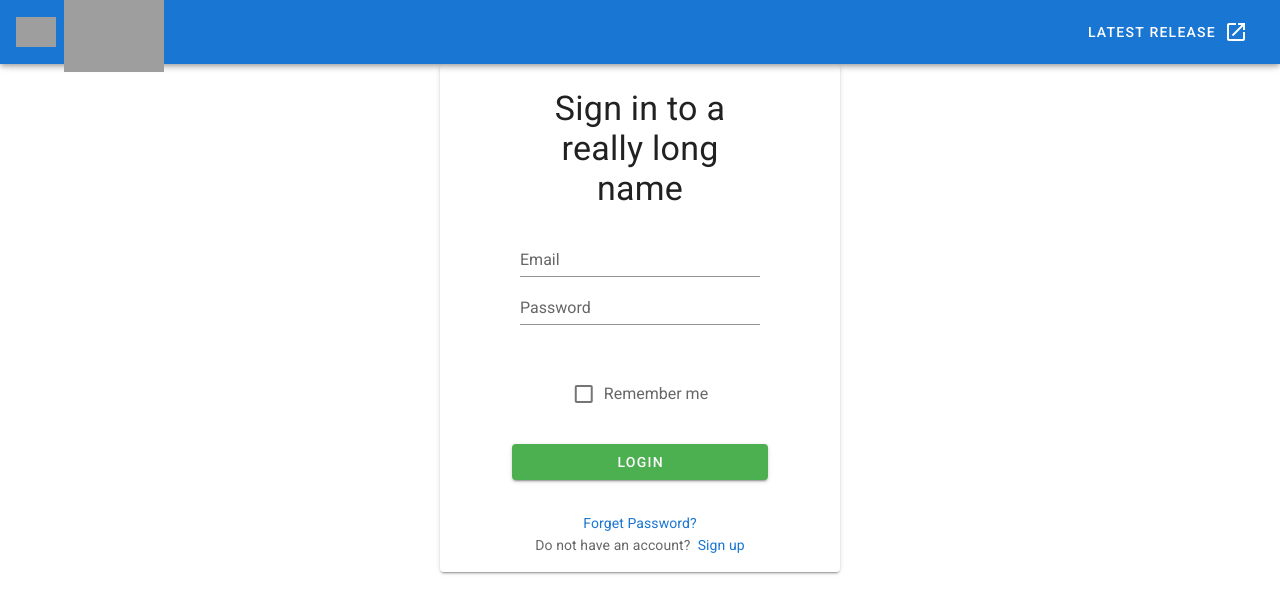
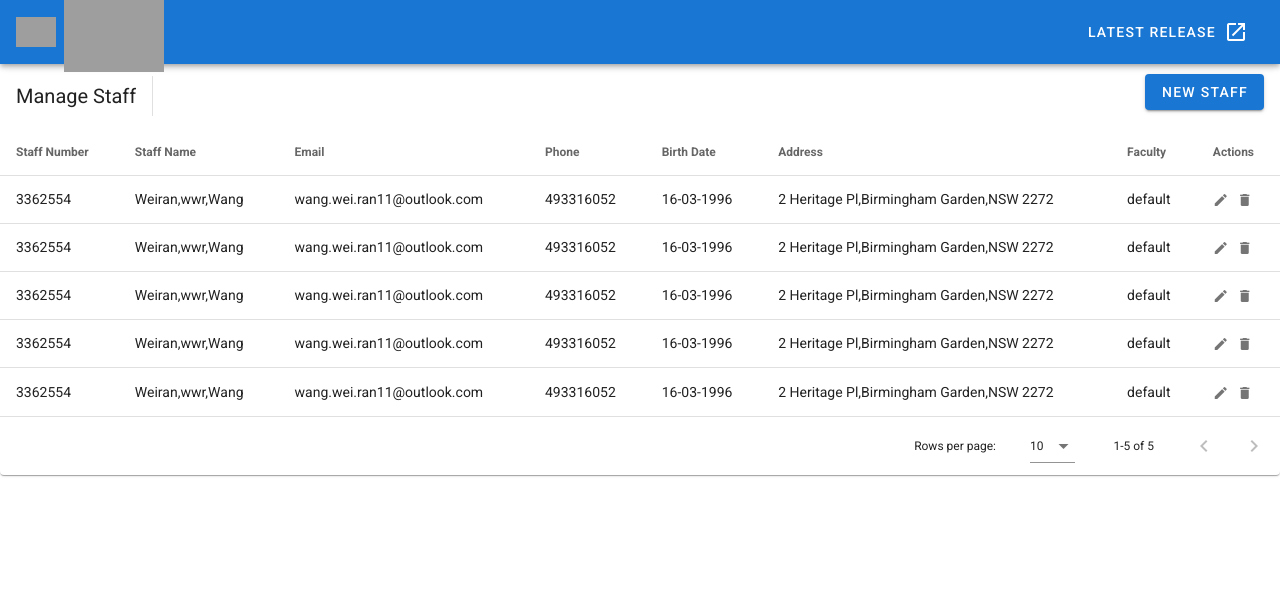
Before and after one commit to wwricu/inft6900-webpage, a Vue app: page /login in a window 1280 px wide. Shown: the top 614 px of the page. Built offline with nearby package versions, Linux system fonts and the light colour scheme; grey boxes are pictures that could not be loaded.

Commit message:
add user table

```diff
--- a/src/App.vue
+++ b/src/App.vue
@@ -39,7 +39,8 @@
 
     <v-main>
       <HelloWorld v-if="false"></HelloWorld>
-      <LoginCard></LoginCard>
+      <LoginCard v-if="false"></LoginCard>
+      <SearchUserCard></SearchUserCard>
     </v-main>
   </v-app>
 </template>
@@ -47,6 +48,7 @@
 <script>
 import HelloWorld from './components/HelloWorld';
 import LoginCard from "@/components/LoginCard";
+import ManageUserCard from "@/components/ManageUserCard";
 
 export default {
   name: 'App',
@@ -54,6 +56,7 @@ export default {
   components: {
     HelloWorld,
     LoginCard,
+    SearchUserCard: ManageUserCard,
   },
 
   data: () => ({
--- a/src/components/LoginCard.vue
+++ b/src/components/LoginCard.vue
@@ -1,6 +1,6 @@
 <template>
   <v-card
-      class="mx-auto pl-16 pr-16"
+      class="mx-auto pl-12 pr-12"
       max-width="400"
   >
     <v-card-text>
@@ -12,10 +12,11 @@
             label="Email"
             hide-details="auto"
             :rules="rules"
-            v-model="email"
+            v-model="userNumber"
         ></v-text-field>
         <v-text-field
           label="Password"
+          class="mt-8 mb-4"
           :type='"password"'
           v-model="password"
         ></v-text-field>
@@ -60,7 +61,7 @@ export default {
         url: "http://localhost:5094/auth/password",
         headers: {"Content-Type": "application/json"},
         data: {
-          Email: this.email,
+          UserNumber: this.userNumber,
           PasswordHash: md5(this.password)
         }
       }).then(function (res) {
@@ -74,8 +75,8 @@ export default {
     }
   },
   data: () => ({
+    userNumber: '',
     password: '',
-    email: '',
     rules: [
       value => !!value || 'Required.',
       value => (value && value.length >= 3) || 'Min 3 characters',
--- /dev/null
+++ b/src/components/ManageUserCard.vue
@@ -0,0 +1,332 @@
+<template>
+  <v-data-table
+      :headers="headers"
+      :items="staff"
+      sort-by="calories"
+      class="elevation-1"
+  >
+    <template v-slot:top>
+      <v-toolbar
+          flat
+      >
+        <v-toolbar-title>Manage Staff</v-toolbar-title>
+        <v-divider
+            class="mx-4"
+            inset
+            vertical
+        ></v-divider>
+        <v-spacer></v-spacer>
+        <v-dialog
+            v-model="dialog"
+            max-width="500px"
+        >
+          <template v-slot:activator="{ on, attrs }">
+            <v-btn
+                color="primary"
+                dark
+                class="mb-2"
+                v-bind="attrs"
+                v-on="on"
+            >
+              New Staff
+            </v-btn>
+          </template>
+          <v-card>
+            <v-card-title>
+              <span class="text-h5">{{ formTitle }}</span>
+            </v-card-title>
+
+            <v-card-text>
+              <v-container>
+                <v-row>
+                  <v-col
+                      cols="12"
+                      sm="6"
+                      md="4"
+                  >
+                    <v-text-field
+                        v-model="editedItem.name"
+                        label="Dessert name"
+                    ></v-text-field>
+                  </v-col>
+                  <v-col
+                      cols="12"
+                      sm="6"
+                      md="4"
+                  >
+                    <v-text-field
+                        v-model="editedItem.calories"
+                        label="Calories"
+                    ></v-text-field>
+                  </v-col>
+                  <v-col
+                      cols="12"
+                      sm="6"
+                      md="4"
+                  >
+                    <v-text-field
+                        v-model="editedItem.fat"
+                        label="Fat (g)"
+                    ></v-text-field>
+                  </v-col>
+                  <v-col
+                      cols="12"
+                      sm="6"
+                      md="4"
+                  >
+                    <v-text-field
+                        v-model="editedItem.carbs"
+                        label="Carbs (g)"
+                    ></v-text-field>
+                  </v-col>
+                  <v-col
+                      cols="12"
+                      sm="6"
+                      md="4"
+                  >
+                    <v-text-field
+                        v-model="editedItem.protein"
+                        label="Protein (g)"
+                    ></v-text-field>
+                  </v-col>
+                </v-row>
+              </v-container>
+            </v-card-text>
+
+            <v-card-actions>
+              <v-spacer></v-spacer>
+              <v-btn
+                  color="blue darken-1"
+                  text
+                  @click="close"
+              >
+                Cancel
+              </v-btn>
+              <v-btn
+                  color="blue darken-1"
+                  text
+                  @click="save"
+              >
+                Save
+              </v-btn>
+            </v-card-actions>
+          </v-card>
+        </v-dialog>
+        <v-dialog v-model="dialogDelete" max-width="500px">
+          <v-card>
+            <v-card-title class="text-h5">Are you sure you want to delete this item?</v-card-title>
+            <v-card-actions>
+              <v-spacer></v-spacer>
+              <v-btn color="blue darken-1" text @click="closeDelete">Cancel</v-btn>
+              <v-btn color="blue darken-1" text @click="deleteItemConfirm">OK</v-btn>
+              <v-spacer></v-spacer>
+            </v-card-actions>
+          </v-card>
+        </v-dialog>
+      </v-toolbar>
+    </template>
+    <template v-slot:[`item.actions`]="{ item }">
+      <v-icon
+          small
+          class="mr-2"
+          @click="editItem(item)"
+      >
+        mdi-pencil
+      </v-icon>
+      <v-icon
+          small
+          @click="deleteItem(item)"
+      >
+        mdi-delete
+      </v-icon>
+    </template>
+    <template v-slot:no-data>
+      <v-btn
+          color="primary"
+          @click="initialize"
+      >
+        Reset
+      </v-btn>
+    </template>
+  </v-data-table>
+</template>
+<script>
+export default {
+  data: () => ({
+    dialog: false,
+    dialogDelete: false,
+    headers: [
+      {
+        text: 'Staff Number',
+        align: 'start',
+        sortable: false,
+        value: 'UserNumber',
+      },
+      {
+        text: 'Staff Name',
+        sortable: false,
+        value: 'UserName'
+      },
+      {
+        text: 'Email',
+        sortable: false,
+        value: 'Email'
+      },
+      {
+        text: 'Phone',
+        sortable: false,
+        value: 'Phone'
+      },
+      {
+        text: 'Birth Date',
+        sortable: false,
+        value: 'BirthDate'
+      },
+      {
+        text: 'Address',
+        sortable: false,
+        value: 'Addresses'
+      },
+      {
+        text: 'Faculty',
+        sortable: false,
+        value: 'Academic'
+      },
+      { text: 'Actions', value: 'actions', sortable: false },
+    ],
+    staff: [],
+    editedIndex: -1,
+    editedItem: {
+      name: '',
+      calories: 0,
+      fat: 0,
+      carbs: 0,
+      protein: 0,
+    },
+    defaultItem: {
+      name: '',
+      calories: 0,
+      fat: 0,
+      carbs: 0,
+      protein: 0,
+    },
+  }),
+
+  computed: {
+    formTitle () {
+      return this.editedIndex === -1 ? 'New Item' : 'Edit Item'
+    },
+  },
+
+  watch: {
+    dialog (val) {
+      val || this.close()
+    },
+    dialogDelete (val) {
+      val || this.closeDelete()
+    },
+  },
+
+  created () {
+    this.initialize()
+  },
+
+  methods: {
+    initialize () {
+      this.staff = [
+        {
+          UserNumber:"3362554",
+          UserName:["Weiran","wwr","Wang"],
+          BirthDate:"16-03-1996",
+          Addresses:["2 Heritage Pl","Birmingham Garden","NSW 2272"],
+          Phone:"493316052",
+          Email:"wang.wei.ran11@outlook.com",
+          Academic: "default"
+        },
+        {
+          UserNumber:"3362554",
+          UserName:["Weiran","wwr","Wang"],
+          BirthDate:"16-03-1996",
+          Addresses:["2 Heritage Pl","Birmingham Garden","NSW 2272"],
+          Phone:"493316052",
+          Email:"wang.wei.ran11@outlook.com",
+          Academic: "default"
+        },
+        {
+          UserNumber:"3362554",
+          UserName:["Weiran","wwr","Wang"],
+          BirthDate:"16-03-1996",
+          Addresses:["2 Heritage Pl","Birmingham Garden","NSW 2272"],
+          Phone:"493316052",
+          Email:"wang.wei.ran11@outlook.com",
+          Academic: "default"
+        },
+        {
+          UserNumber:"3362554",
+          UserName:["Weiran","wwr","Wang"],
+          BirthDate:"16-03-1996",
+          Addresses:["2 Heritage Pl","Birmingham Garden","NSW 2272"],
+          Phone:"493316052",
+          Email:"wang.wei.ran11@outlook.com",
+          Academic: "default"
+        },
+        {
+          UserNumber:"3362554",
+          UserName:["Weiran","wwr","Wang"],
+          BirthDate:"16-03-1996",
+          Addresses:["2 Heritage Pl","Birmingham Garden","NSW 2272"],
+          Phone:"493316052",
+          Email:"wang.wei.ran11@outlook.com",
+          Academic: "default"
+        },
+      ]
+    },
+
+    editItem (item) {
+      this.editedIndex = this.staff.indexOf(item)
+      this.editedItem = Object.assign({}, item)
+      this.dialog = true
+    },
+
+    deleteItem (item) {
+      this.editedIndex = this.staff.indexOf(item)
+      this.editedItem = Object.assign({}, item)
+      this.dialogDelete = true
+    },
+
+    deleteItemConfirm () {
+      this.staff.splice(this.editedIndex, 1)
+      this.closeDelete()
+    },
+
+    close () {
+      this.dialog = false
+      this.$nextTick(() => {
+        this.editedItem = Object.assign({}, this.defaultItem)
+        this.editedIndex = -1
+      })
+    },
+
+    closeDelete () {
+      this.dialogDelete = false
+      this.$nextTick(() => {
+        this.editedItem = Object.assign({}, this.defaultItem)
+        this.editedIndex = -1
+      })
+    },
+
+    save () {
+      if (this.editedIndex > -1) {
+        Object.assign(this.staff[this.editedIndex], this.editedItem)
+      } else {
+        this.staff.push(this.editedItem)
+      }
+      this.close()
+    },
+  },
+}
+</script>
+
+<style scoped>
+
+</style>
```
